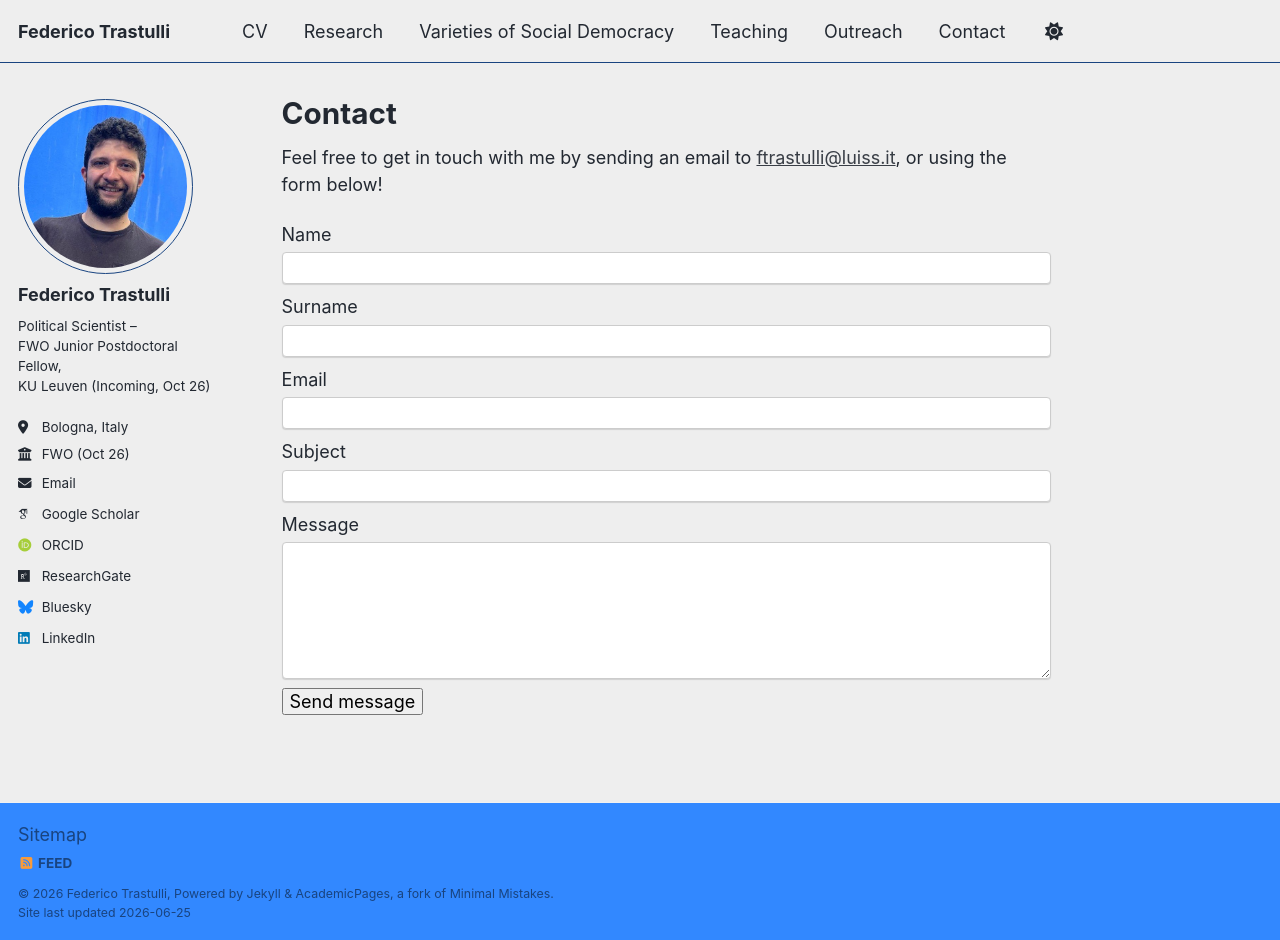
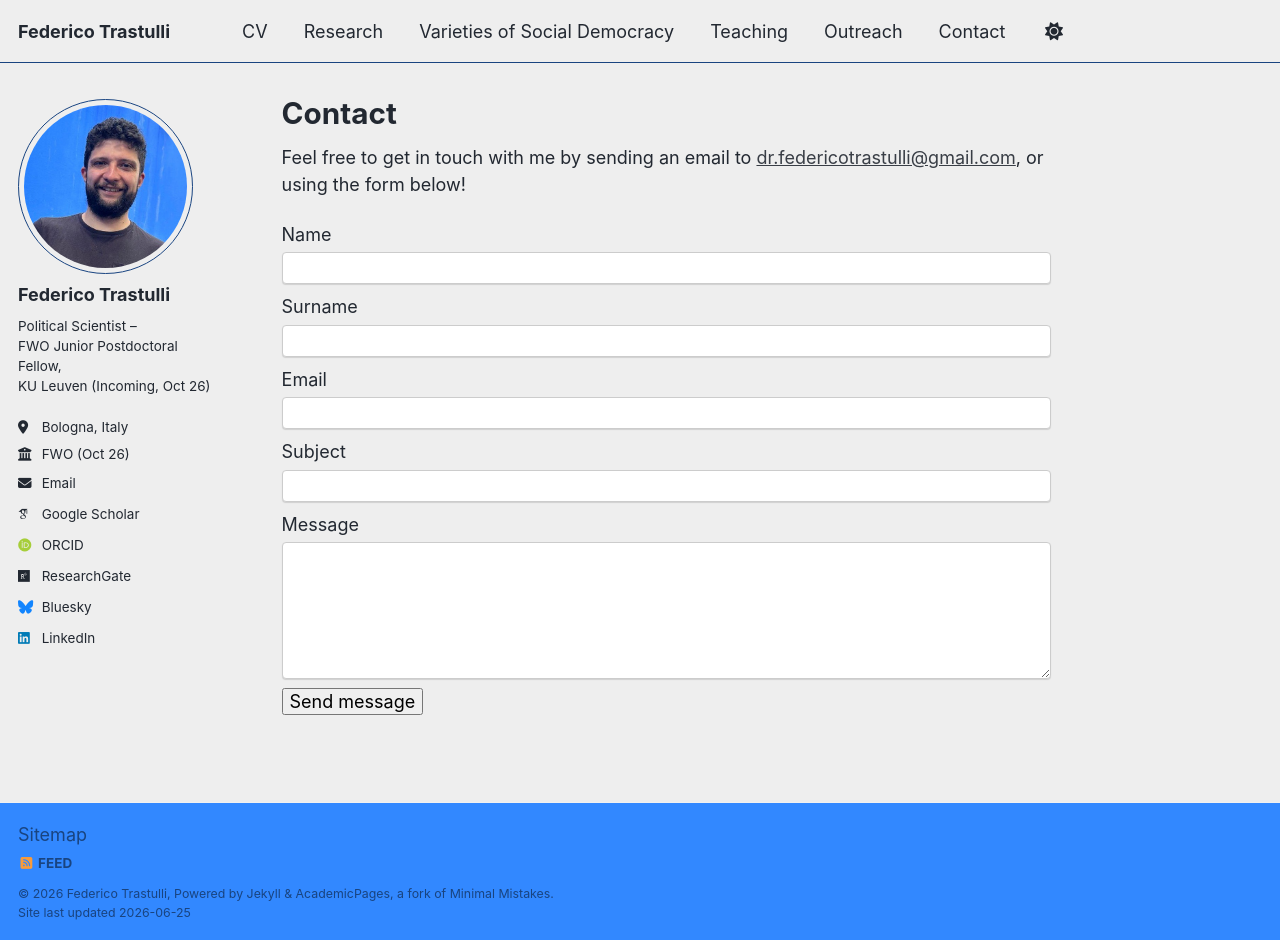
Before and after one commit to federicotrastulli/federicotrastulli.github.io, a Jekyll site: the page built from _pages/contact.html, in a window 1280 px wide and 940 px high. Built offline with Jekyll 4.4.1, drawn with Linux system fonts in a browser that asks for light colours; some web fonts are replaced; a script bundle is joined from its source files by our own code; library files that are not in the unit come from our copies.

Commit message:
Update contact.html

```diff
--- a/_pages/contact.html
+++ b/_pages/contact.html
@@ -5,7 +5,7 @@
 ---
 
 <p>
-Feel free to get in touch with me by sending an email to <a href="mailto:ftrastulli@luiss.it">ftrastulli@luiss.it</a>, or using the form below!
+Feel free to get in touch with me by sending an email to <a href="mailto:dr.federicotrastulli@gmail.com">dr.federicotrastulli@gmail.com</a>, or using the form below!
 </p>
 
 <form
```
